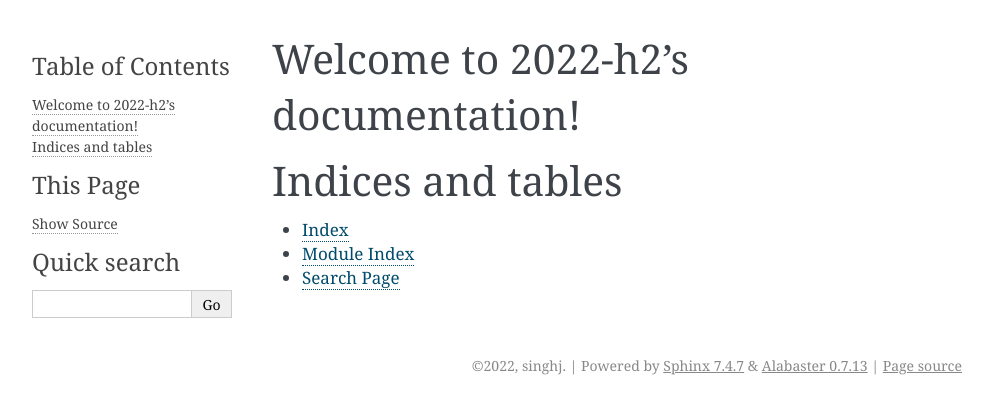
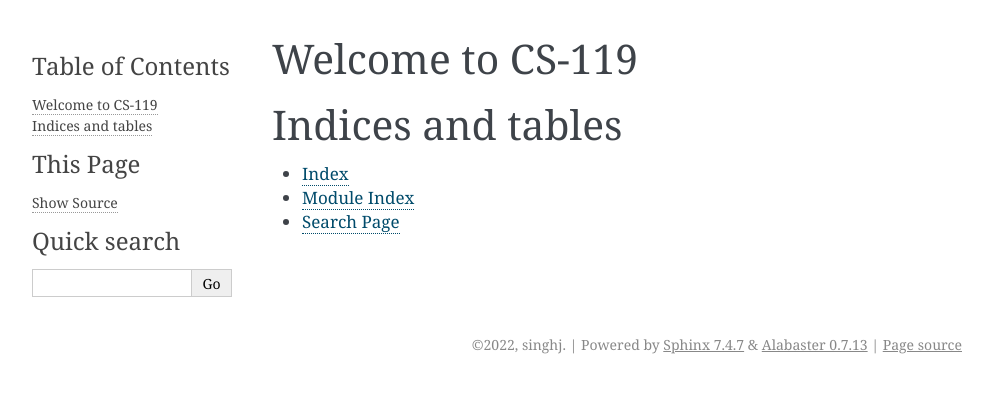
Before and after one commit to singhj/tufts-cs119-2022-h2, a Sphinx documentation site: the page built from docs/source/source/index.rst, in a window 1280 px wide. Shown: the top 414 px of the page, without its empty margins (148-1141 px from the left). Built offline with Sphinx 7.4.7, drawn with Linux system fonts in a browser that asks for light colours.

Commit message:
baby step

```diff
--- a/docs/source/source/index.rst
+++ b/docs/source/source/index.rst
@@ -3,7 +3,7 @@
    You can adapt this file completely to your liking, but it should at least
    contain the root `toctree` directive.
 
-Welcome to 2022-h2's documentation!
+Welcome to CS-119
 ===================================
 
 .. toctree::
```
